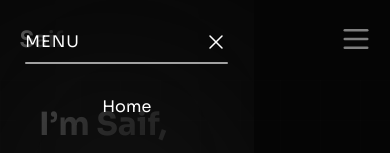
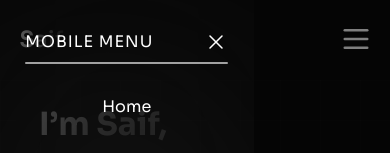
Before and after one commit to saifd2v/portfolio, a Next.js app: page / in a window 390 px wide. Both pictures are taken after a click on the element 355 px from the left and 39 px from the top of the page. Shown: the top 153 px of the page. Built offline with nearby package versions, Linux system fonts and the light colour scheme; some icons are missing.

Commit message:
Text updated

```diff
--- a/app/components/Header.jsx
+++ b/app/components/Header.jsx
@@ -81,7 +81,7 @@ const Header = ({ heroRef, aboutRef, skillsRef, projectsRef, contactRef }) => {
                 <motion.div initial={{ x: "-100%", opacity: 0 }} animate={{ x: isMenuOpened ? 0 : "-100%", opacity: isMenuOpened ? 1 : 0 }} transition={{ duration: 0.3, ease: "easeInOut" }} className="text-white mobile-menu fixed z-[99999999] w-[65%] h-full">
                     <div className="menu-content w-[80%] mx-auto pt-[30px] flex flex-col gap-2">
                         <div className="menu flex justify-between items-center">
-                            <h1 className="uppercase tracking-[1px]">Menu</h1>
+                            <h1 className="uppercase tracking-[1px]">Mobile Menu</h1>
                             <X strokeWidth={1.5} onClick={() => setIsMenuOpened(false)} className='cursor-pointer' />
                         </div>
                         <span className="line"></span>
```
